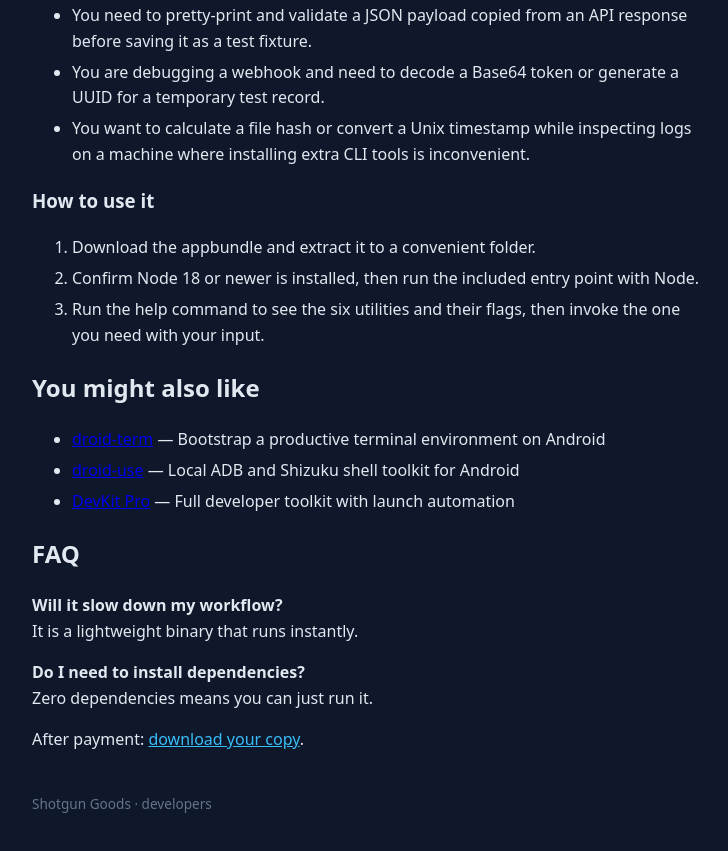
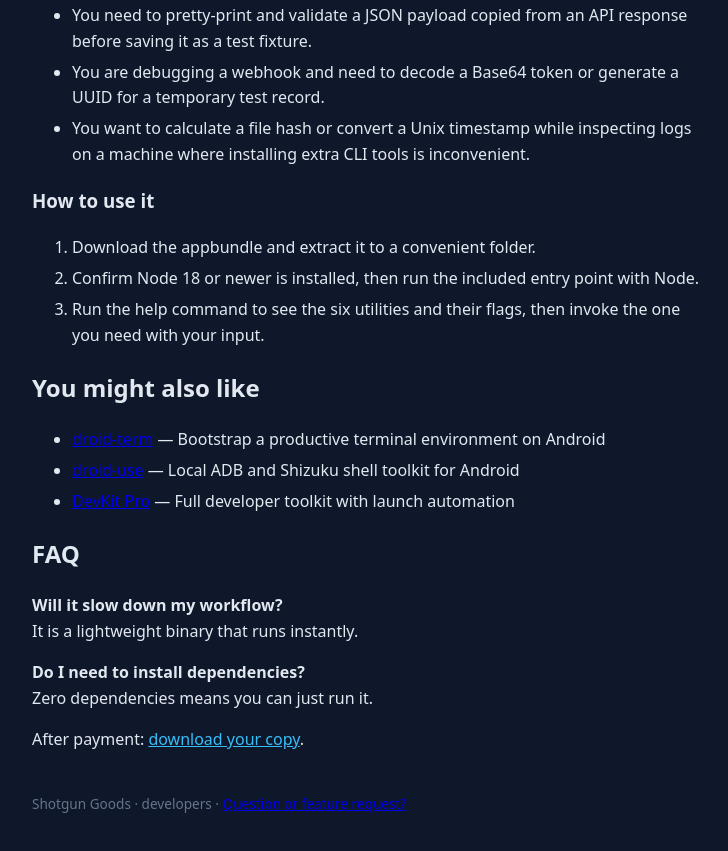
Before and after one commit to LinuxGuru999/shotgun-devkit-cli, a website: page docs/index.html in a window 1280 px wide. Shown: the part 887-1738 px from the top of the page, without its empty margins (268-996 px from the left). Drawn offline with Linux system fonts and the light colour scheme.

Commit message:
Update DevKit CLI

```diff
--- a/docs/index.html
+++ b/docs/index.html
@@ -14,4 +14,4 @@
 <section><h2>You might also like</h2><ul><li><a href="https://LinuxGuru999.github.io/shotgun-droid-term/">droid-term</a> — Bootstrap a productive terminal environment on Android</li><li><a href="https://LinuxGuru999.github.io/shotgun-droid-use/">droid-use</a> — Local ADB and Shizuku shell toolkit for Android</li><li><a href="https://LinuxGuru999.github.io/shotgun-devkit-pro/">DevKit Pro</a> — Full developer toolkit with launch automation</li></ul></section>
 <h2>FAQ</h2><p><strong>Will it slow down my workflow?</strong><br>It is a lightweight binary that runs instantly.</p><p><strong>Do I need to install dependencies?</strong><br>Zero dependencies means you can just run it.</p>
 <p>After payment: <a class="download" href="https://raw.githubusercontent.com/LinuxGuru999/shotgun-devkit-cli/main/download/devkit-cli.tar.gz">download your copy</a>.</p>
-<footer>Shotgun Goods · developers</footer></body></html>
+<footer>Shotgun Goods · developers · <a href="mailto:linuxguru999@gmail.com?subject=Feedback%20on%20DevKit%20CLI">Question or feature request?</a></footer></body></html>
```
